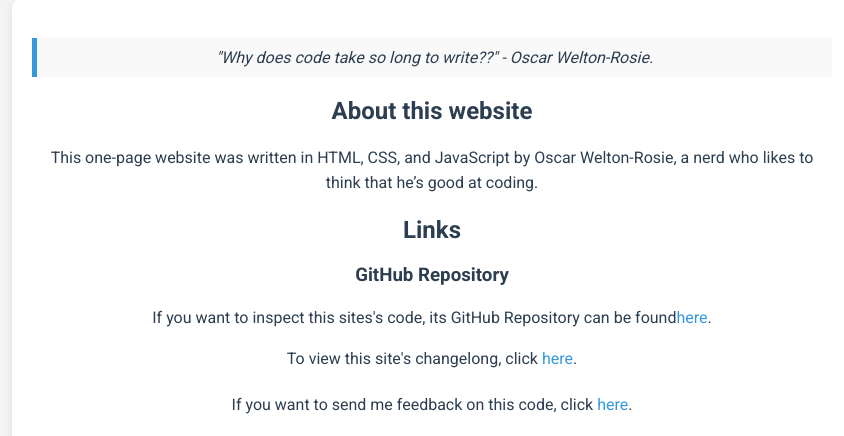
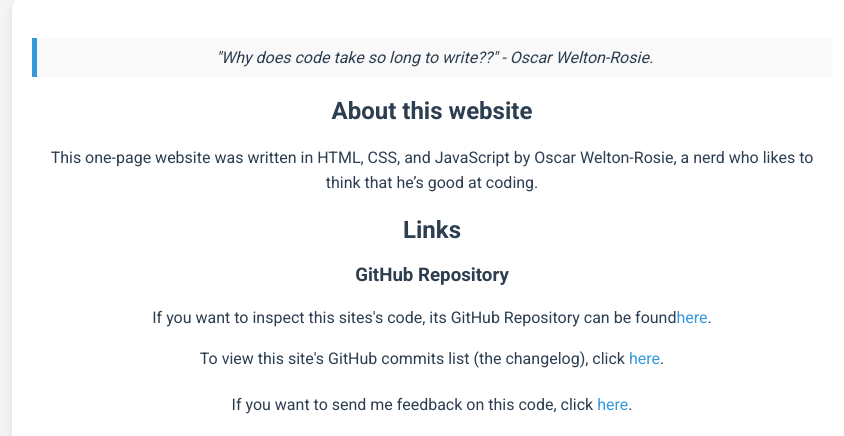
Before and after one commit to OWelton-Rosie/My-code, a plain HTML site: page My-code.html in a window 1280 px wide. Shown: the part 151-587 px from the top of the page, without its empty margins (208-1052 px from the left). Drawn offline with Linux system fonts and the light colour scheme.

Commit message:
Update My-code.html

```diff
--- a/My-code.html
+++ b/My-code.html
@@ -140,7 +140,7 @@
       <h1>Links</h1>
       <h3>GitHub Repository</h3>
       <p>If you want to inspect this sites's code, its GitHub Repository can be found<a href="https://github.com/OWelton-Rosie/My-bad-code" target="_blank" rel="noopener noreferrer">here</a>.</p>
-    <p>To view this site's changelong, click <a href="https://github.com/OWelton-Rosie/My-code/commits/main/" target="_blank" rel="noopener noreferrer">here</a>.</p>
+    <p>To view this site's GitHub commits list (the changelog), click <a href="https://github.com/OWelton-Rosie/My-code/commits/main/" target="_blank" rel="noopener noreferrer">here</a>.</p>
     </article>
 
     <p>If you want to send me feedback on this code, click <a href="mailto:oweltonrosie@gmail.com?subject=Oscar's Code" target="_blank" rel="noopener noreferrer">here</a>.</p>
```
